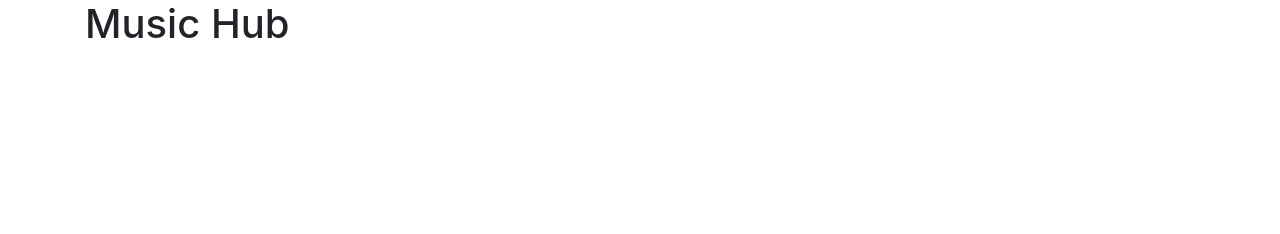
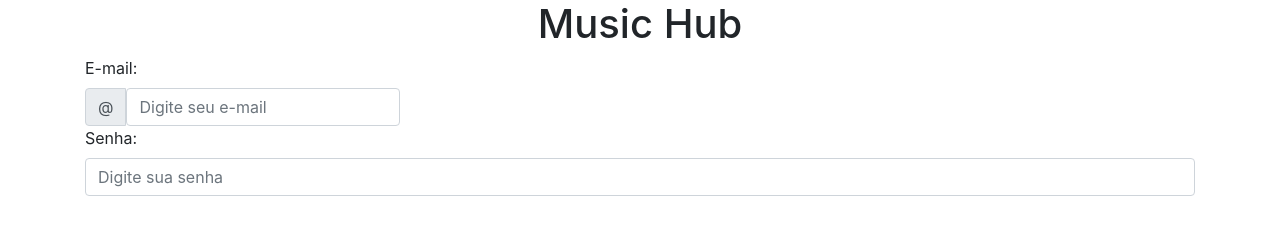
Before and after one commit to ana-biscalchin/music-hub, a website: page html/login.html in a window 1280 px wide. Drawn offline with Linux system fonts and the light colour scheme.

Commit message:
Initial bootstrap

```diff
--- a/css/index.css
+++ b/css/index.css
@@ -26,7 +26,20 @@
 
 /* login */
 
-
+header {
+  /* background-image: url(../img/logo_music_hub.png);
+  background-size: cover;
+	background-position: top center; */
+}
+header h1 {
+	margin-top: 0;
+  margin-bottom: 0;
+  /* font-family: Arial, Helvetica, sans-serif; */
+}
+@media(min-width: 768px) {
+}
+@media(min-width: 992px) {
+}
 
 
 
--- a/html/login.html
+++ b/html/login.html
@@ -6,16 +6,32 @@
     <meta name="viewport" content="width=device-width, initial-scale=1.0">
     <meta http-equiv="X-UA-Compatible" content="ie=edge">
     <link rel="stylesheet" type="text/css" href="../bootstrap/bootstrap-4.3.1/css/bootstrap.min.css">
+    <link rel="stylesheet" href="../img/logo_music_hub.png">
     <title>Login</title>
 </head>
 
 <body>
-    <div class="container">
-        <h1>Music Hub</h1>
+    <header>
+        <h1 class="text-center"> Music Hub</h1>
+    </header>
+    <section class="container">
         <form action="">
+            <div class="form-group">
 
+                <label for="contact-email">E-mail:</label>
+                <div class="input-group">
+                    <div class="input-group-prepend">
+                        <span class="input-group-text" id="inputGroupPrepend">@</span>
+                        <input id="contact-email" type="text" class="form-control" placeholder="Digite seu e-mail">
+                        </span>
+                    </div>
+                </div>
+                <div class="form-group">
+                    <label for="contact-password">Senha:</label>
+                    <input id="contact-password" type="password" class="form-control" placeholder="Digite sua senha">
+                </div>
         </form>
-    </div>
+    </section>
     <script src="https://www.gstatic.com/firebasejs/5.9.1/firebase-app.js"></script>
     <script src="https://www.gstatic.com/firebasejs/5.9.1/firebase-auth.js"></script>
     <script src="https://www.gstatic.com/firebasejs/5.8.4/firebase-database.js"></script>
```
Also changed, not shown: img/logo_music_hub.png (added).
